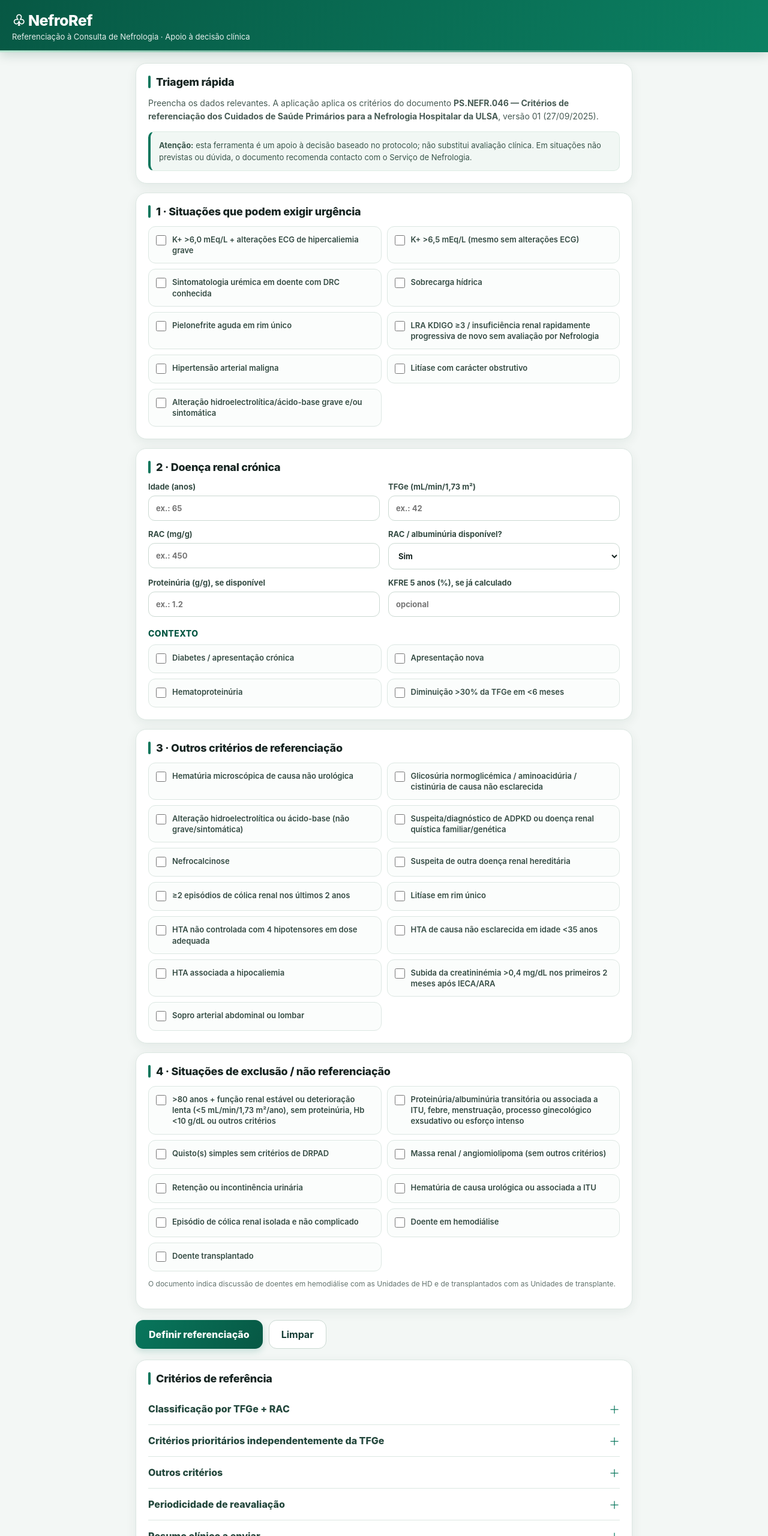
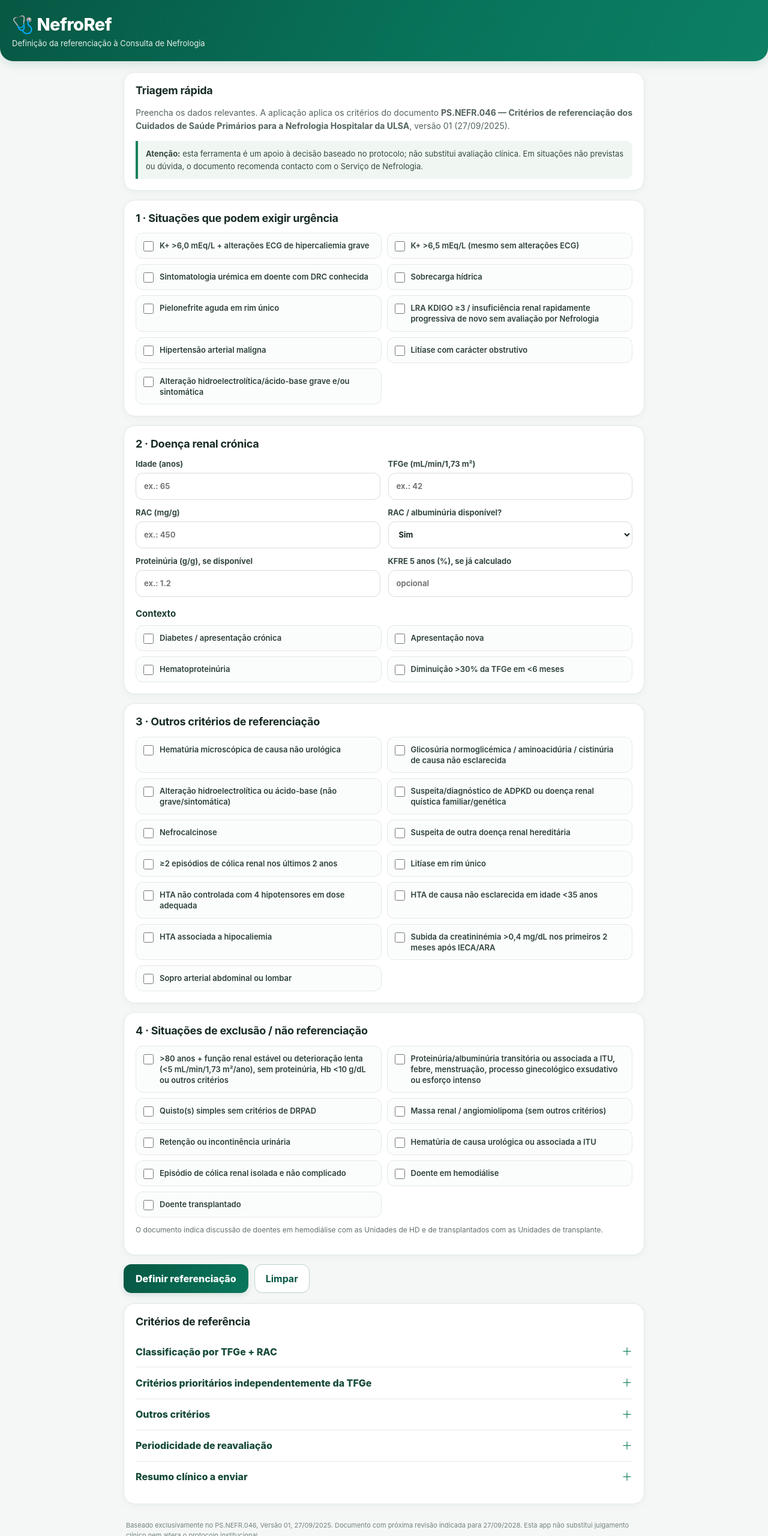
Before and after one commit to marciosrviegas/NefroRef, a plain HTML site: page index.html in a window 1280 px wide. Shown: the top 2560 px of the page at 60% size. Drawn offline with Linux system fonts and the light colour scheme.

Commit message:
Add files via upload

```diff
--- a/index.html
+++ b/index.html
@@ -3,36 +3,119 @@
 <head>
 <meta charset="utf-8">
 <meta name="viewport" content="width=device-width,initial-scale=1,viewport-fit=cover">
-<meta name="theme-color" content="#075844">
+<meta name="theme-color" content="#175cd3">
 <meta name="description" content="Apoio à decisão para referenciação de doentes à Consulta de Nefrologia, segundo PS.NEFR.046.">
 <link rel="manifest" href="manifest.json">
 <link rel="icon" href="icon-192.png">
 <title>NefroRef • Referenciação</title>
 <style>
-:root{--brand:#08765c;--brand-dark:#075844;--brand-soft:#e8f5ef;--blue:#08765c;--navy:#153d35;--bg:#f3f7f5;--card:#fff;--text:#172522;--muted:#62736e;--line:#dce7e2;--green:#d9f2b0;--pink:#f4dddd;--yellow:#fff0a8;--orange:#f4b36c;--red:#c92f3b;--shadow:0 5px 18px rgba(20,55,43,.07)}
-*{box-sizing:border-box}html{scroll-behavior:smooth}body{margin:0;background:var(--bg);font-family:Inter,system-ui,-apple-system,Segoe UI,Roboto,Arial,sans-serif;color:var(--text);-webkit-font-smoothing:antialiased}
-.app{min-height:100vh}.top{background:linear-gradient(120deg,#075844,#0b8062);color:white;padding:19px 20px 18px;position:sticky;top:0;z-index:10;box-shadow:0 4px 18px rgba(4,65,48,.18)}.top:after{content:"";display:block;position:absolute;left:0;right:0;bottom:0;height:3px;background:linear-gradient(90deg,#b9e6d2,transparent)}
-.top h1{font-size:25px;letter-spacing:-.5px;margin:0 0 4px;font-weight:800}.top p{margin:0;opacity:.9;font-size:13px}.wrap{max-width:860px;margin:auto;padding:18px 16px 36px}
-.card{background:var(--card);border:1px solid var(--line);border-radius:18px;padding:20px;margin:0 0 15px;box-shadow:var(--shadow)}
-h2{font-size:18px;letter-spacing:-.25px;margin:0 0 14px;font-weight:800;display:flex;align-items:center;gap:9px}h2:before{content:"";display:inline-block;width:4px;height:21px;border-radius:4px;background:var(--brand);flex:none}h3{font-size:14px;margin:19px 0 10px;color:var(--brand-dark);font-weight:800;text-transform:uppercase;letter-spacing:.45px}.intro{font-size:14px;line-height:1.6;color:#475b54;margin:0 0 13px}
-.grid{display:grid;grid-template-columns:repeat(2,minmax(0,1fr));gap:14px}@media(max-width:620px){.grid{grid-template-columns:1fr}}
-label{display:block;font-size:13px;font-weight:700;color:#344b43}input,select,button{font:inherit}input[type=number],select{width:100%;margin-top:7px;border:1px solid #cbd9d2;border-radius:11px;padding:12px;background:#fff;color:var(--text);outline:none;transition:border-color .15s,box-shadow .15s}input[type=number]:focus,select:focus{border-color:var(--brand);box-shadow:0 0 0 3px rgba(8,118,92,.12)}
-.checks{display:grid;grid-template-columns:repeat(2,minmax(0,1fr));gap:9px}@media(max-width:620px){.checks{grid-template-columns:1fr}}
-.check{display:flex;align-items:flex-start;gap:10px;padding:12px;border:1px solid var(--line);border-radius:12px;background:#fbfdfc;font-weight:600;font-size:13px;line-height:1.4;color:#344b43;min-height:48px}.check:has(input:checked){background:var(--brand-soft);border-color:#9bcdb8}.check input{margin:2px 0 0;accent-color:var(--brand);width:17px;height:17px;flex:none}
-.actions{display:flex;gap:10px;flex-wrap:wrap;margin:18px 0}.primary{background:linear-gradient(120deg,#08765c,#075844);color:white;border:0;border-radius:13px;padding:14px 22px;font-weight:800;cursor:pointer;box-shadow:0 5px 12px rgba(8,118,92,.18);min-height:48px}.primary:hover{filter:brightness(1.04)}.secondary{background:white;color:var(--navy);border:1px solid #cbd9d2;border-radius:13px;padding:13px 20px;font-weight:700;cursor:pointer;min-height:48px}
-.result{display:none;border-radius:18px;padding:20px;margin:0 0 16px;border:1px solid #b7c4d6;box-shadow:var(--shadow);scroll-margin-top:100px}.result.show{display:block}.badge{display:inline-block;padding:7px 12px;border-radius:999px;font-weight:900;font-size:12px}.result h2{margin:12px 0 8px}.reason{font-size:14px;line-height:1.65}.small{font-size:12px;color:var(--muted);line-height:1.55}.danger{background:#fff1f1;border-color:#efb6b9}.warn{background:#fff7e9;border-color:#f0d09a}.success{background:#eff8f2;border-color:#b9ddc7}
-.pills{display:flex;gap:7px;flex-wrap:wrap}.pill{font-size:12px;background:#edf6f2;border:1px solid #d0e7dc;border-radius:999px;padding:5px 9px}
-.note{background:#f1f7f4;border:1px solid #dcebe3;border-left:4px solid var(--brand);border-radius:10px;padding:12px 14px;font-size:13px;line-height:1.55;color:#38554a}
-details{border-top:1px solid var(--line);padding:13px 0}details:first-of-type{border-top:0}summary{cursor:pointer;font-weight:800;color:#24483d;list-style:none;display:flex;align-items:center;justify-content:space-between;gap:12px}summary::-webkit-details-marker{display:none}summary:after{content:"＋";font-size:18px;color:var(--brand);font-weight:500}details[open]>summary:after{content:"−"}details>div,details>p,details>ul{margin-top:13px}
-.matrix{overflow:auto;border-radius:10px}.matrix table{border-collapse:separate;border-spacing:0;width:100%;min-width:720px;font-size:12px}.matrix th,.matrix td{border-right:1px solid #d5dfda;border-bottom:1px solid #d5dfda;padding:9px 7px;text-align:center}.matrix th{background:#edf3f0;color:#28473c}.matrix tr:first-child th{border-top:1px solid #d5dfda}.matrix th:first-child,.matrix td:first-child{border-left:1px solid #d5dfda}.c-green{background:var(--green)}.c-pink{background:var(--pink)}.c-yellow{background:var(--yellow)}.c-orange{background:var(--orange)}.c-red{background:var(--red);color:white;font-weight:800}
-footer{font-size:11px;color:#71817b;padding:14px 4px 30px;line-height:1.55}.hidden{display:none}
-@media(max-width:520px){.top{padding:16px 16px}.top h1{font-size:23px}.wrap{padding:12px 11px 28px}.card{padding:16px;border-radius:15px;margin-bottom:12px}h2{font-size:17px}.actions{display:grid;grid-template-columns:1fr}.primary,.secondary{width:100%}.result{padding:17px}}
-@media(prefers-reduced-motion:reduce){html{scroll-behavior:auto}*{transition:none!important}}
+
+:root{
+  --green-950:#064e3b;--green-900:#075844;--green-800:#0b6b50;
+  --green-700:#12805b;--green-100:#e8f5ed;--green-50:#f3faf5;
+  --teal-700:#087f83;--blue-50:#eaf5fb;
+  --bg:#f4f7f6;--card:#fff;--text:#14231f;--muted:#61716c;
+  --line:#e1e9e5;--amber-50:#fff5df;--amber-200:#f4d48c;
+  --red-50:#fff0ef;--red-200:#f2b9b5;
+  --green:#d9f2b0;--pink:#f4dddd;--yellow:#fff2a8;--orange:#f2a45d;--red:#d94343;
+}
+*{box-sizing:border-box}
+html{scroll-behavior:smooth}
+body{margin:0;background:var(--bg);font-family:Inter,system-ui,-apple-system,"Segoe UI",Roboto,Arial,sans-serif;color:var(--text);-webkit-font-smoothing:antialiased}
+.app{min-height:100vh}
+.top{
+  background:linear-gradient(118deg,#075844 0%,#08745a 58%,#0c8064 100%);
+  color:#fff;padding:23px 20px 21px;position:sticky;top:0;z-index:10;
+  box-shadow:0 5px 18px #064e3b20;border-radius:0 0 22px 22px
+}
+.top h1{font-size:clamp(23px,4vw,29px);font-weight:800;letter-spacing:-.55px;margin:0 0 5px}
+.top p{margin:0;opacity:.9;font-size:13px;line-height:1.4}
+.wrap{max-width:900px;margin:auto;padding:18px 16px 30px}
+.card{
+  background:var(--card);border:1px solid var(--line);border-radius:19px;
+  padding:19px;margin:0 0 15px;box-shadow:0 3px 13px #183d2d0b
+}
+h2{font-size:18px;line-height:1.25;letter-spacing:-.25px;margin:0 0 13px;color:#172b24}
+h3{font-size:15px;line-height:1.3;margin:18px 0 10px;color:#1a3b2f}
+.intro{font-size:14px;line-height:1.6;color:#53645d}
+.grid{display:grid;grid-template-columns:repeat(2,minmax(0,1fr));gap:13px}
+@media(max-width:620px){.grid{grid-template-columns:1fr}}
+label{display:block;font-size:13px;font-weight:700;color:#34483f}
+input,select,button{font:inherit}
+input[type=number],select{
+  width:100%;margin-top:7px;border:1px solid #d3dfd9;border-radius:12px;
+  padding:12px 13px;background:#fff;color:var(--text);min-height:45px;
+  outline:none;transition:border-color .15s,box-shadow .15s
+}
+input[type=number]:focus,select:focus{border-color:#16835e;box-shadow:0 0 0 3px #16835e1c}
+.checks{display:grid;grid-template-columns:repeat(2,minmax(0,1fr));gap:9px}
+@media(max-width:620px){.checks{grid-template-columns:1fr}}
+.check{
+  display:flex;align-items:flex-start;gap:10px;padding:11px 12px;
+  border:1px solid #e2eae5;border-radius:12px;background:#fbfdfc;
+  font-weight:600;font-size:13px;line-height:1.4;color:#2c4037;
+  transition:background .15s,border-color .15s
+}
+.check:has(input:checked){background:#edf7f0;border-color:#a9d5b9}
+.check input{margin:2px 0 0;accent-color:#0b8058;width:17px;height:17px;flex:0 0 auto}
+.actions{display:flex;gap:10px;flex-wrap:wrap;margin:4px 0 17px}
+.primary{
+  background:linear-gradient(110deg,#075844,#08775b);color:#fff;border:0;
+  border-radius:13px;padding:13px 20px;font-weight:800;cursor:pointer;
+  box-shadow:0 4px 10px #07584420;min-height:48px
+}
+.primary:hover{filter:brightness(1.05)}
+.secondary{
+  background:#fff;color:#075844;border:1px solid #b9d4c7;border-radius:13px;
+  padding:12px 18px;font-weight:700;cursor:pointer;min-height:48px
+}
+.result{display:none;border-radius:18px;padding:19px;margin:0 0 16px;border:1px solid #cbd8d1;box-shadow:0 4px 15px #173b2a0c}
+.result.show{display:block}
+.badge{display:inline-block;padding:7px 12px;border-radius:999px;font-weight:850;font-size:13px}
+.result h2{margin:11px 0 6px;font-size:21px}
+.reason{font-size:14px;line-height:1.6;color:#293b33}
+.small{font-size:12px;color:var(--muted);line-height:1.55}
+.danger{background:var(--red-50);border-color:var(--red-200)}
+.warn{background:var(--amber-50);border-color:var(--amber-200)}
+.success{background:var(--green-50);border-color:#b8d9c3}
+.pills{display:flex;gap:7px;flex-wrap:wrap}
+.pill{font-size:12px;background:#edf6f1;border:1px solid #d4e8dc;border-radius:999px;padding:6px 10px;color:#24523d}
+.note{background:#f0f7f3;border-left:4px solid #16815c;border-radius:0 11px 11px 0;padding:11px 13px;font-size:13px;line-height:1.55;color:#34483e}
+details{border-top:1px solid #e4ebe7;padding:13px 0}
+details:first-of-type{border-top:0}
+summary{cursor:pointer;font-weight:800;color:#164b37;line-height:1.4;list-style:none;display:flex;align-items:center;justify-content:space-between;gap:10px}
+summary::-webkit-details-marker{display:none}
+summary:after{content:"＋";font-size:18px;color:#16815c;font-weight:500}
+details[open]>summary:after{content:"−"}
+details>div,details>p,details>ul{margin-top:12px}
+.matrix{overflow:auto;border-radius:12px}
+.matrix table{border-collapse:separate;border-spacing:0;width:100%;min-width:720px;font-size:12px;background:white}
+.matrix th,.matrix td{border-right:1px solid #dce5df;border-bottom:1px solid #dce5df;padding:8px;text-align:center}
+.matrix th{background:#edf4f0;color:#234638}
+.matrix tr:first-child th{border-top:1px solid #dce5df}
+.matrix th:first-child,.matrix td:first-child{border-left:1px solid #dce5df}
+.matrix .c-green{background:#dff1e3}
+.matrix .c-pink{background:#f6e5e5}
+.matrix .c-yellow{background:#fff1b9}
+.matrix .c-orange{background:#f4c18e}
+.matrix .c-red{background:#d94b4b;color:white;font-weight:800}
+footer{font-size:11px;color:#75827c;padding:12px 4px 32px;line-height:1.55}
+.hidden{display:none}
+@media(max-width:520px){
+  .top{padding:19px 16px 17px;border-radius:0 0 18px 18px}
+  .wrap{padding:13px 12px 25px}
+  .card{padding:16px;border-radius:17px;margin-bottom:12px}
+  h2{font-size:17px}
+  .check{padding:10px}
+  .actions>*{flex:1}
+  .primary,.secondary{width:100%}
+}
+
 </style>
 </head>
 <body>
 <div class="app">
-<header class="top"><h1>♧ NefroRef</h1><p>Referenciação à Consulta de Nefrologia · Apoio à decisão clínica</p></header>
+<header class="top"><h1>🩺 NefroRef</h1><p>Definição da referenciação à Consulta de Nefrologia</p></header>
 <main class="wrap">
 <section class="card">
 <h2>Triagem rápida</h2>
```
